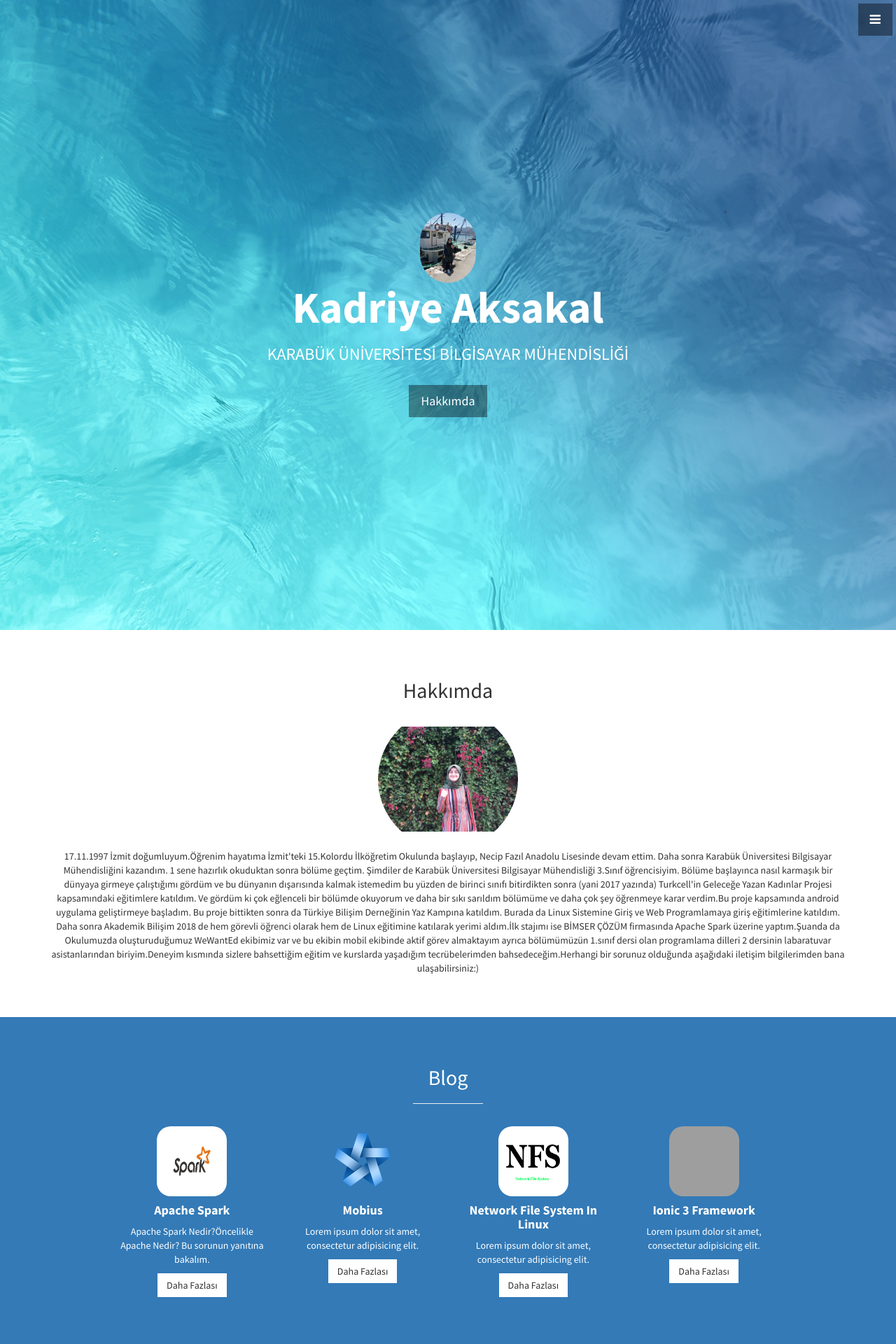
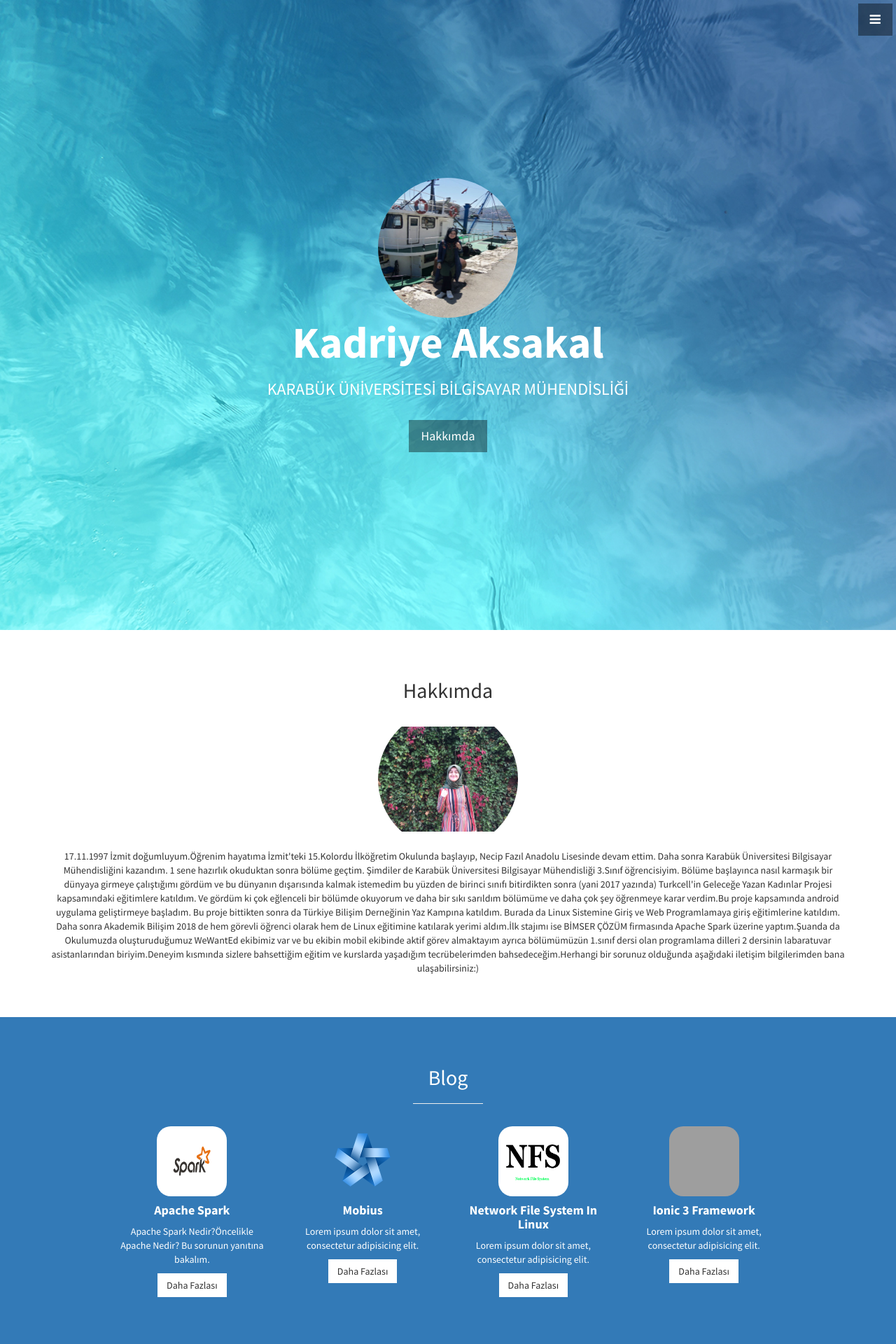
Before and after one commit to KadriyeAksakal/KadriyeAksakal.github.io, a Jekyll site: the page built from index.html, in a window 1280 px wide. Shown: the top 1920 px of the page at 70% size. Built offline with Jekyll 4.4.1, drawn with Linux system fonts in a browser that asks for light colours; grey boxes are pictures that could not be loaded.

Commit message:
Update header.html

```diff
--- a/_includes/header.html
+++ b/_includes/header.html
@@ -1,6 +1,6 @@
 <header id="top" class="header">
   <div class="text-vertical-center">
-	<img style="border-radius:100px;" class="apache-img" src="img/me2.JPG">
+	<img style="height:200px; width:200px; border-radius:100px;" src="img/me2.JPG">
     <h1>Kadriye Aksakal</h1>
     <h3>KARABÜK ÜNİVERSİTESİ BİLGİSAYAR MÜHENDİSLİĞİ</h3>
     <br>
```
